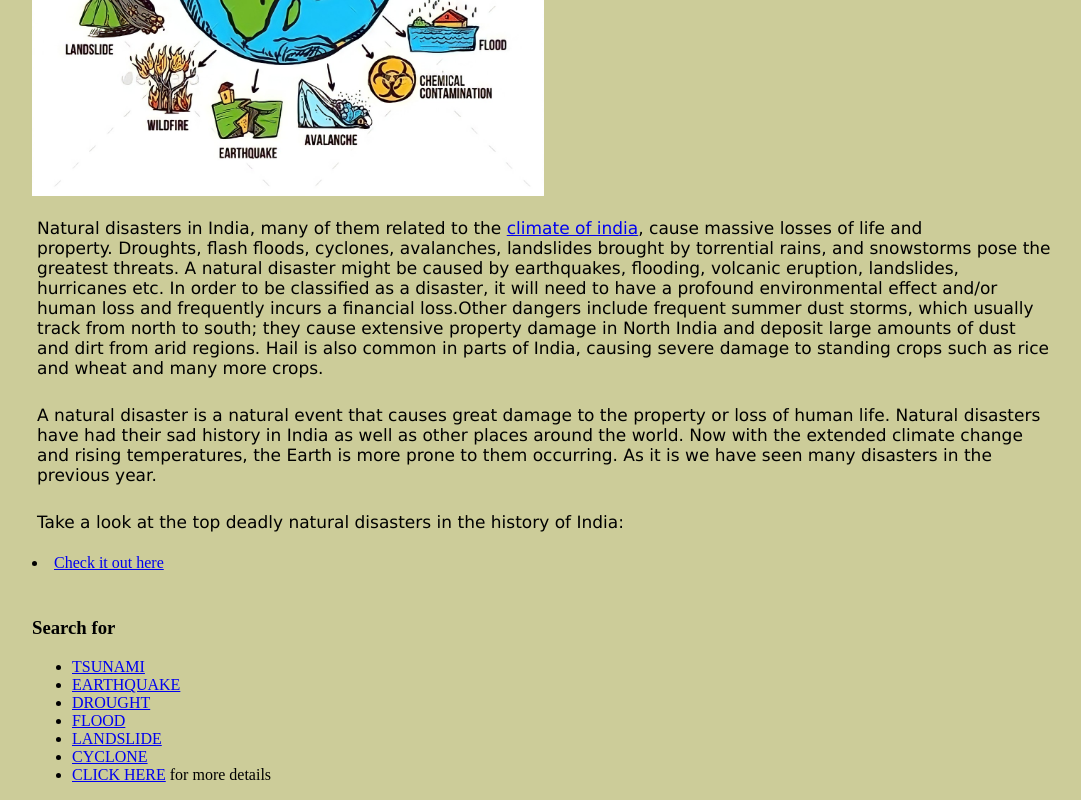
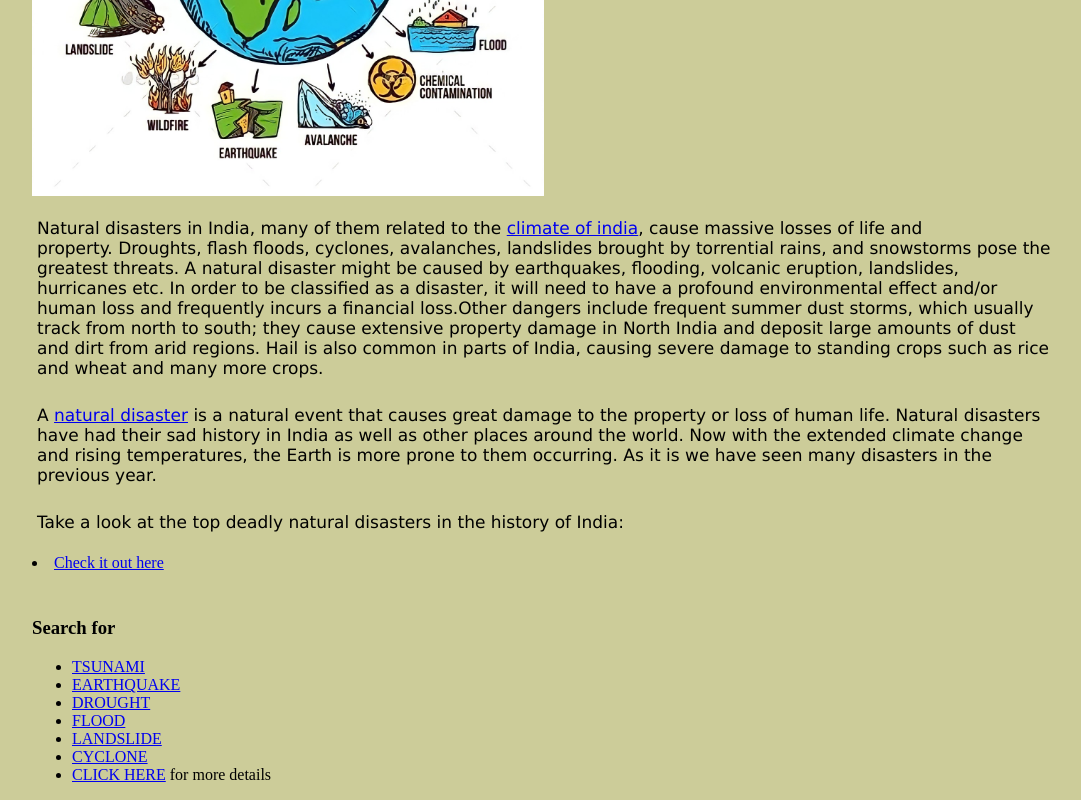
Before and after one commit to Deepesh456/3C03CSCc, a plain HTML site: page index.html in a window 1280 px wide. Shown: the part 604-1404 px from the top of the page, without its empty margins (96-1177 px from the left). Drawn offline with Linux system fonts and the light colour scheme.

Commit message:
Update index.html

```diff
--- a/index.html
+++ b/index.html
@@ -12,7 +12,7 @@
     Natural disasters in India, many of them related to the <a href="https://en.wikipedia.org/wiki/Climate_of_India"target="_blank">climate of india</a>, cause massive losses of life and property. Droughts, flash floods, cyclones, avalanches, landslides brought by torrential rains, and snowstorms pose the greatest threats. A natural disaster might be caused by earthquakes, flooding, volcanic eruption, landslides, hurricanes etc. In order to be classified as a disaster, it will need to have a profound environmental effect and/or human loss and frequently incurs a financial loss.Other dangers include frequent summer dust storms, which usually track from north to south; they cause extensive property damage in North India and deposit large amounts of dust and dirt from arid regions. Hail is also common in parts of India, causing severe damage to standing crops such as rice and wheat and many more crops.
   </p>
   <p>
-    A natural disaster is a natural event that causes great damage to the property or loss of human life. Natural disasters have had their sad history in India as well as other places around the world. Now with the extended climate change and rising temperatures, the Earth is more prone to them occurring. As it is we have seen many disasters in the previous year.
+    A <a href="https://en.m.wikipedia.org/wiki/Natural_disaster"target="_blank">natural disaster</a> is a natural event that causes great damage to the property or loss of human life. Natural disasters have had their sad history in India as well as other places around the world. Now with the extended climate change and rising temperatures, the Earth is more prone to them occurring. As it is we have seen many disasters in the previous year.
   </p>
   <p>
     Take a look at the top deadly natural disasters in the history of India:
```
